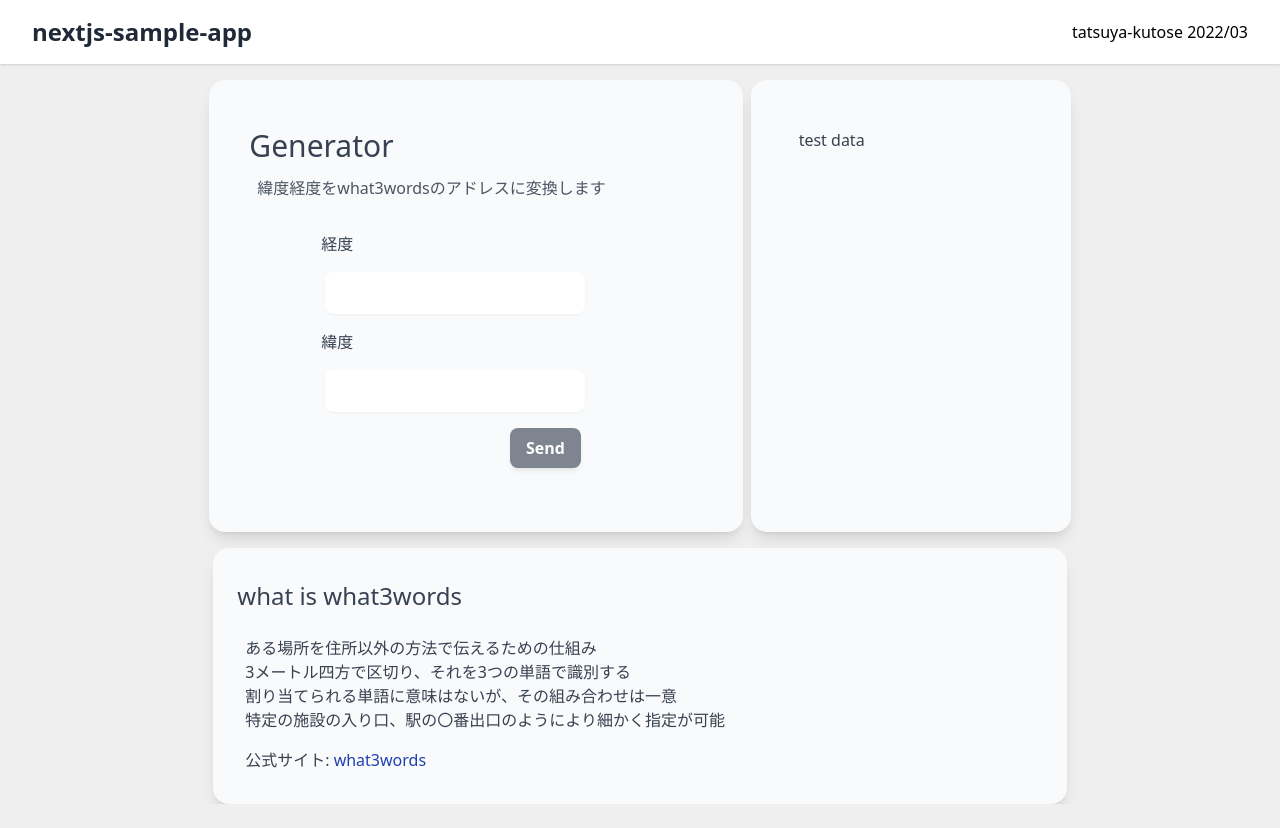
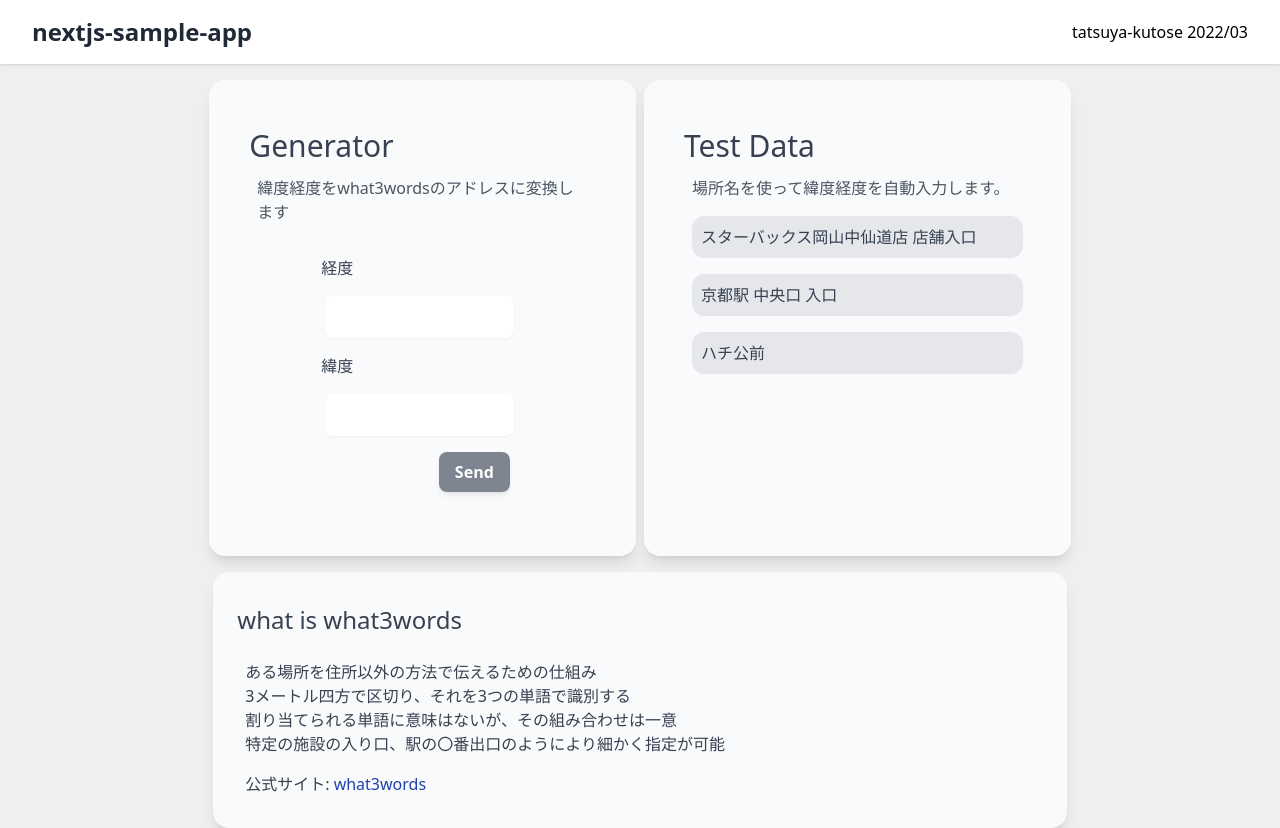
Before and after one commit to Tkutose/nextjs-sample-app, a Next.js app: page / in a window 1280 px wide. Before the commit the page ends 804 px from the top, so only its background shows below. Built offline with nearby package versions, Linux system fonts and the light colour scheme; no server answers.

Commit message:
テストデータ追加

```diff
--- /dev/null
+++ b/components/dataList.tsx
@@ -0,0 +1,10 @@
+type placeInfo = { clickMethod, placeName: string }
+
+const DataList = (place: placeInfo) => (
+    <button
+        onClick={place.clickMethod}
+        className="w-full text-left bg-gray-200 hover:bg-gray-100 border rounded-xl p-2 mb-4"
+    >{place.placeName}</button>
+)
+
+export default DataList
--- a/pages/index.tsx
+++ b/pages/index.tsx
@@ -3,6 +3,7 @@ import { useRef } from 'react'
 import Layout from '../components/layout'
 import Explain from '../components/explain'
 import Input from '../components/input'
+import DataList from '../components/dataList'
 import { get3wa } from '../lib/api'
 
 const PageWithJSbasedForm = () => {
@@ -10,8 +11,6 @@ const PageWithJSbasedForm = () => {
 
   const latRef = useRef(null)
   const lngRef = useRef(null)
-  const latSample = 34.645847
-  const lngSample = 133.8899
 
   // submitをハンドリング
   const handleSubmit = async (event) => {
@@ -37,31 +36,49 @@ const PageWithJSbasedForm = () => {
     })
   }
 
-  const handleOnclick = (event) => {
-    latRef.current.value = latSample
-    lngRef.current.value = lngSample
+  const handleOnclick = (lat, lng) => {
+    latRef.current.value = lat
+    lngRef.current.value = lng
+  }
+
+  const clickSampleOkayama = () => {
+    handleOnclick(34.645847, 133.8899)
+  }
+
+  const clickSampleKyoto = () => {
+    handleOnclick(34.9861964, 135.7589634)
+  }
+
+  const clickSampleTokyo = () => {
+    handleOnclick(35.659053, 139.700628)
   }
 
   return (
     <Layout>
       <div className="flex">
 
-        <div className="shadow-lg rounded-2xl w-5/12 ml-auto mr-1 mt-4 p-12 bg-gray-50 dark:bg-gray-800 text-gray-700">
+        <div className="shadow-lg rounded-2xl w-4/12 ml-auto mr-1 mt-4 p-12 bg-gray-50 dark:bg-gray-800 text-gray-700">
           <p className="text-3xl mb-3 -ml-2">Generator</p>
           <p className="text-gray-600 mt-2 mb-4"> 緯度経度をwhat3wordsのアドレスに変換します </p>
           <form onSubmit={handleSubmit} className="w-8/12 ml-12 p-4" >
             <Input placeHolder='経度' name="lng" numRef={lngRef}></Input>
             <Input placeHolder='緯度' name="lat" numRef={latRef}></Input>
             <div className="flex">
-            <button type="submit" className="py-2 px-4 bg-gray-600 hover:bg-gray-800 my-0 mr-0 ml-auto text-white transition ease-in duration-200 text-center text-base font-semibold shadow-md opacity-70 rounded-lg ">
-              Send
-            </button>
+              <button type="submit" className="py-2 px-4 bg-gray-600 hover:bg-gray-800 my-0 mr-0 ml-auto text-white transition ease-in duration-200 text-center text-base font-semibold shadow-md opacity-70 rounded-lg ">
+                Send
+              </button>
             </div>
           </form >
         </div>
 
-        <div className="shadow-lg rounded-2xl w-3/12 mr-auto ml-1 mt-4 p-12 bg-gray-50 dark:bg-gray-800 text-gray-700">
-          <button onClick={handleOnclick} className="">test data</button>
+        <div className="shadow-lg rounded-2xl w-4/12 mr-auto ml-1 mt-4 p-12 bg-gray-50 dark:bg-gray-800 text-gray-700">
+          <p className="text-3xl mb-3 -ml-2">Test Data</p>
+          <p className="text-gray-600 mt-2 mb-4">場所名を使って緯度経度を自動入力します。</p>
+          <div className='flex-col'>
+            <DataList clickMethod={clickSampleOkayama} placeName="スターバックス岡山中仙道店 店舗入口" />
+            <DataList clickMethod={clickSampleKyoto} placeName="京都駅 中央口 入口" />
+            <DataList clickMethod={clickSampleTokyo} placeName="ハチ公前" />
+          </div>
         </div>
 
       </div>
```
